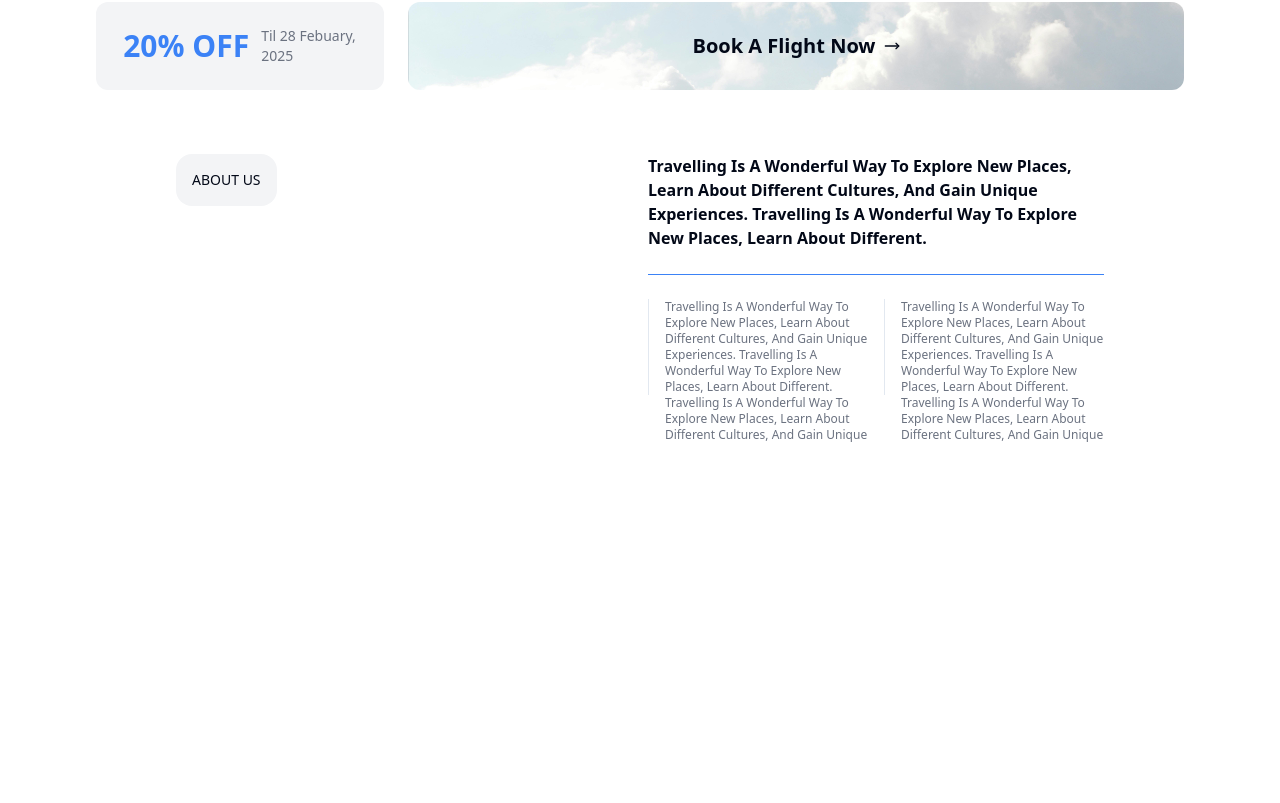
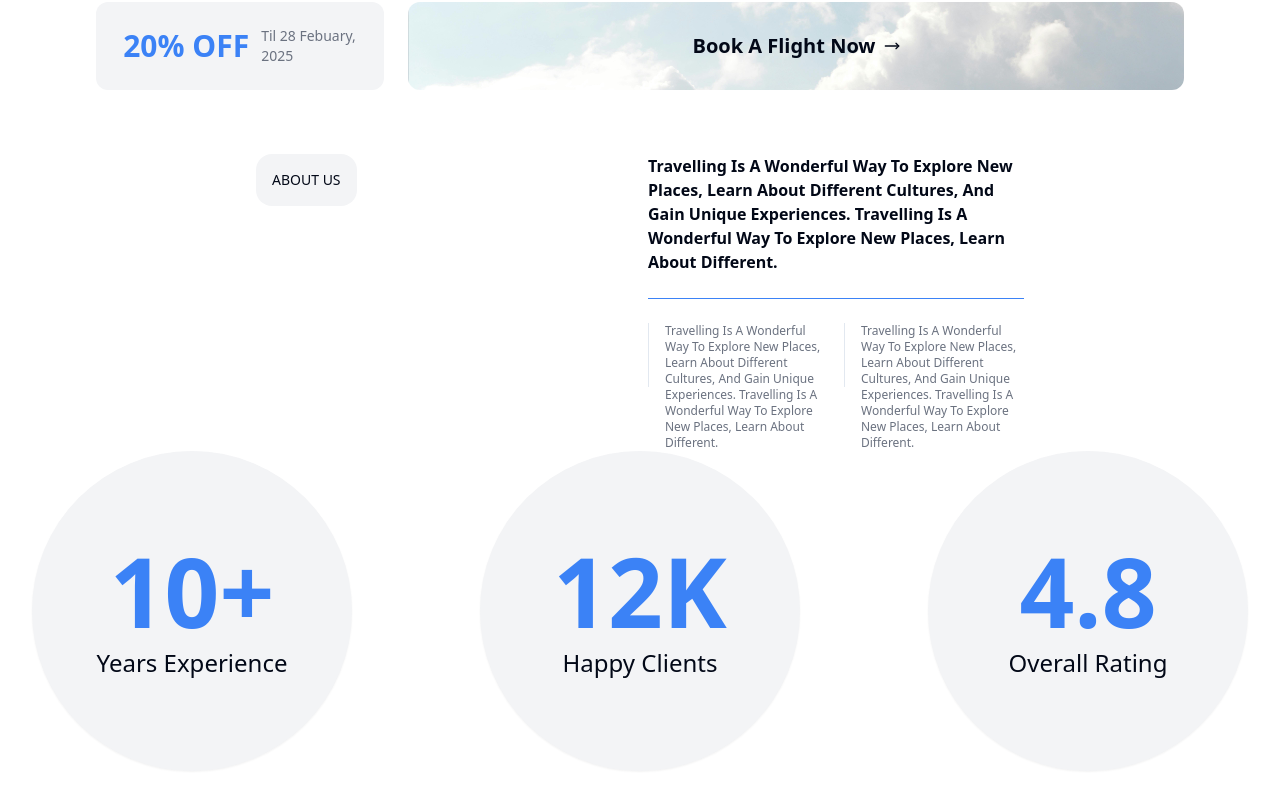
Before and after one commit to kharljhon14/traveloca, a React (Vite) app: page / in a window 1280 px wide. Shown: the part 2525-3328 px from the top of the page. Before the commit the page ends 2968 px from the top, so only its background shows below. Built offline with nearby package versions, Linux system fonts and the light colour scheme.

Commit message:
[Feat] Stats feature

```diff
--- a/src/App.tsx
+++ b/src/App.tsx
@@ -5,6 +5,7 @@ import Hero from './features/hero';
 import Partners from './features/partners';
 import Promotion from './features/promotion';
 import SocialLinks from './features/social-links';
+import Stats from './features/stats';
 import MainLayout from './layouts/main-layout';
 
 function App() {
@@ -19,6 +20,7 @@ function App() {
       <Booking />
       <Promotion />
       <AboutUs />
+      <Stats />
     </MainLayout>
   );
 }
--- /dev/null
+++ b/src/components/stat.tsx
@@ -0,0 +1,9 @@
+import { PropsWithChildren } from 'react';
+
+export default function Stat({ children }: PropsWithChildren) {
+  return (
+    <div className=" p-5 w-72 lg:w-80 h-72 lg:h-80 bg-gray-100 rounded-full flex items-center justify-center shadow-sm">
+      {children}
+    </div>
+  );
+}
--- a/src/features/about-us.tsx
+++ b/src/features/about-us.tsx
@@ -2,7 +2,7 @@ import { Separator } from '@/components/ui/separator';
 
 export default function AboutUs() {
   return (
-    <div className="flex flex-col gap-4 lg:flex-row lg:justify-between lg:mx-36">
+    <div className="flex flex-col gap-4 lg:flex-row lg:justify-between lg:mx-56">
       <div className="flex-1">
         <div className="bg-gray-100 rounded-2xl p-4 w-fit">
           <p className="uppercase text-sm">About Us</p>
@@ -18,7 +18,7 @@ export default function AboutUs() {
           </p>
           <Separator className="bg-blue-500 my-6" />
 
-          <div className="flex flex-col gap-4 text-gray-500 text-xs lg:flex-row lg:h-24">
+          <div className="flex flex-col gap-4 text-gray-500 text-xs lg:flex-row lg:h-16">
             <Separator
               className="hidden lg:block"
               orientation="vertical"
@@ -26,8 +26,7 @@ export default function AboutUs() {
             <p>
               Travelling Is A Wonderful Way To Explore New Places, Learn About Different Cultures,
               And Gain Unique Experiences. Travelling Is A Wonderful Way To Explore New Places,
-              Learn About Different. Travelling Is A Wonderful Way To Explore New Places, Learn
-              About Different Cultures, And Gain Unique
+              Learn About Different.
             </p>
             <Separator
               className="hidden lg:block"
@@ -39,8 +38,7 @@ export default function AboutUs() {
             <p>
               Travelling Is A Wonderful Way To Explore New Places, Learn About Different Cultures,
               And Gain Unique Experiences. Travelling Is A Wonderful Way To Explore New Places,
-              Learn About Different. Travelling Is A Wonderful Way To Explore New Places, Learn
-              About Different Cultures, And Gain Unique
+              Learn About Different.
             </p>
           </div>
         </div>
--- /dev/null
+++ b/src/features/stats.tsx
@@ -0,0 +1,26 @@
+import Stat from '@/components/stat';
+
+export default function Stats() {
+  return (
+    <div className="flex flex-col items-center justify-center gap-8 lg:gap-32 lg:flex-row">
+      <Stat>
+        <div className="flex flex-col gap-2 items-center justify-center">
+          <p className="text-8xl text-blue-500 font-semibold">10+</p>
+          <p className="text-2xl">Years Experience</p>
+        </div>
+      </Stat>
+      <Stat>
+        <div className="flex flex-col gap-2 items-center justify-center">
+          <p className="text-8xl text-blue-500 font-semibold">12K</p>
+          <p className="text-2xl">Happy Clients</p>
+        </div>
+      </Stat>
+      <Stat>
+        <div className="flex flex-col gap-2 items-center justify-center">
+          <p className="text-8xl text-blue-500 font-semibold">4.8</p>
+          <p className="text-2xl">Overall Rating</p>
+        </div>
+      </Stat>
+    </div>
+  );
+}
```
